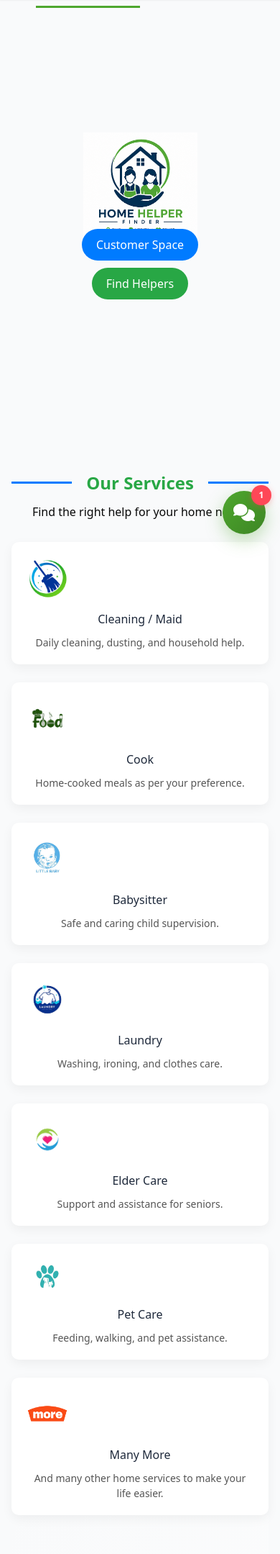
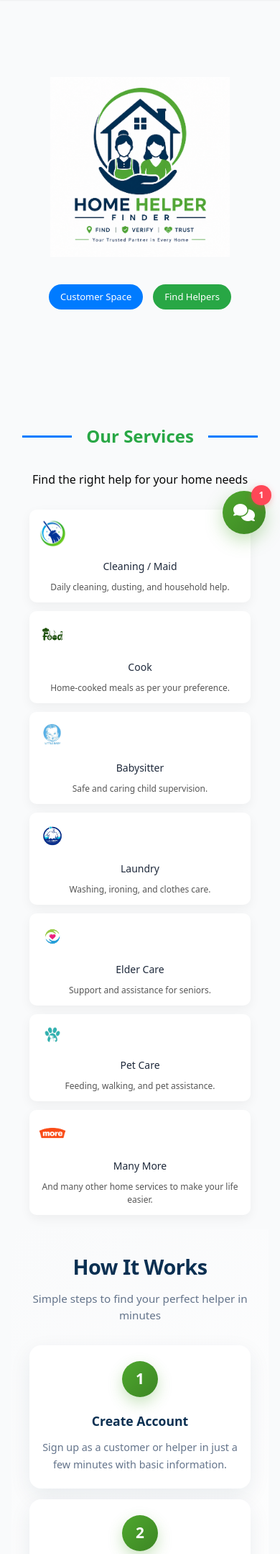
Before and after one commit to SPRandhawa/home-helper-finder, a Django app: page / in a window 390 px wide. Shown: the part 82-2241 px from the top of the page at 72% size. Run offline with Django 5.2, Linux system fonts and the light colour scheme; some libraries are stand-ins or nearby versions.

Commit message:
Add comprehensive responsive design for all devices (mobile, tablet, desktop)

```diff
--- a/templates/base.html
+++ b/templates/base.html
@@ -3,7 +3,10 @@
 <html lang="en">
 <head>
     <meta charset="UTF-8">
-    <meta name="viewport" content="width=device-width, initial-scale=1.0">
+    <meta name="viewport" content="width=device-width, initial-scale=1.0, viewport-fit=cover, maximum-scale=5.0, user-scalable=yes">
+    <meta name="apple-mobile-web-app-capable" content="yes">
+    <meta name="apple-mobile-web-app-status-bar-style" content="black-translucent">
+    <meta name="theme-color" content="#0B3052">
     <title>{% block title %}Home Helper Finder{% endblock %}</title>
 
     <!-- Tailwind CSS CDN -->
@@ -31,6 +34,83 @@
 
     <!-- Font Awesome for Icons -->
     <link rel="stylesheet" href="https://cdnjs.cloudflare.com/ajax/libs/font-awesome/6.4.0/css/all.min.css">
+
+    <style>
+        * {
+            box-sizing: border-box;
+        }
+
+        html {
+            -webkit-text-size-adjust: 100%;
+            -ms-text-size-adjust: 100%;
+        }
+
+        body {
+            overflow-x: hidden;
+            -webkit-font-smoothing: antialiased;
+            -moz-osx-font-smoothing: grayscale;
+        }
+
+        @media (max-width: 640px) {
+            body {
+                font-size: 15px;
+            }
+
+            main {
+                padding-top: 16px;
+                padding-bottom: 16px;
+            }
+
+            header {
+                position: sticky;
+                top: 0;
+                z-index: 50;
+            }
+
+            footer {
+                width: 100%;
+                overflow-x: hidden;
+            }
+        }
+
+        @media (min-width: 641px) and (max-width: 1024px) {
+            body {
+                font-size: 16px;
+            }
+        }
+
+        @media (min-width: 1025px) {
+            body {
+                font-size: 16px;
+            }
+        }
+
+        /* Touch-friendly targets */
+        @media (hover: none) and (pointer: coarse) {
+            a, button {
+                min-height: 44px;
+                min-width: 44px;
+                padding: 10px;
+            }
+        }
+
+        /* High contrast mode support */
+        @media (prefers-contrast: more) {
+            :root {
+                --text-color: #000;
+                --bg-color: #fff;
+            }
+        }
+
+        /* Reduced motion support */
+        @media (prefers-reduced-motion: reduce) {
+            * {
+                animation-duration: 0.01ms !important;
+                animation-iteration-count: 1 !important;
+                transition-duration: 0.01ms !important;
+            }
+        }
+    </style>
 
     {% block extra_head %}{% endblock %}
 </head>
--- a/templates/pages/home.html
+++ b/templates/pages/home.html
@@ -4,36 +4,42 @@
 {% block content %}
 <style>
 .hero {
-    min-height: 70vh; /* instead of 100vh */
+    min-height: 70vh;
     display: flex;
     flex-direction: column;
     justify-content: center;
     align-items: center;
     text-align: center;
-    padding: 40px 20px;
+    padding: 20px;
 }
 
 .logo {
-    width: 50%;
+    width: 100%;
+    max-width: 300px;
     height: auto;
     display: block;
     margin-bottom: 20px;
-    margin-top: -50px;
+    margin-top: -30px;
 }
 
 .buttons {
-    margin-top: -50px;
+    margin-top: 10px;
+    display: flex;
+    flex-wrap: wrap;
+    justify-content: center;
+    gap: 10px;
 }
 
 .btn {
     display: inline-block;
     padding: 10px 20px;
     margin: 5px;
-    font-size: 16px;
+    font-size: clamp(14px, 2vw, 16px);
     text-decoration: none;
     color: white;
     border-radius: 50px;
     transition: all 0.3s ease;
+    white-space: nowrap;
 }
 
 .customer {
@@ -50,7 +56,7 @@
 
 /* SERVICES SECTION */
 .services {
-    padding: -10px 20px; /* reduced gap */
+    padding: 30px 20px;
     text-align: center;
     background: #f9fafb;
 }
@@ -58,39 +64,45 @@
 .subtitle {
     color: #080808;
     margin-bottom: 30px;
-    margin-top: -20px;
+    margin-top: 0;
+    font-size: clamp(16px, 3vw, 18px);
 }
 
 /* GRID */
 .service-grid {
     display: grid;
-    grid-template-columns: repeat(auto-fit, minmax(220px, 1fr));
-    gap: 25px;
-    max-width: 1000px;
+    grid-template-columns: repeat(auto-fit, minmax(200px, 1fr));
+    gap: 15px;
+    max-width: 100%;
+    width: 100%;
     margin: auto;
+    padding: 0 10px;
 }
 
 /* CARD */
 .service-card {
     background: white;
-    padding: 20px;
+    padding: 15px;
     border-radius: 10px;
     transition: 0.3s;
     box-shadow: 0 5px 15px rgba(0,0,0,0.05);
 }
 
 .service-card img {
-    width: 60px;
+    width: 50px;
+    max-width: 100%;
+    height: auto;
     margin-bottom: 15px;
 }
 
 .service-card h3 {
     margin-bottom: 10px;
+    font-size: clamp(14px, 2.5vw, 16px);
 }
 
 .service-card p {
     color: #555;
-    font-size: 14px;
+    font-size: clamp(12px, 2vw, 14px);
 }
 
 .service-card:hover {
@@ -122,13 +134,13 @@
 }
 /* HOW IT WORKS */
 .how-it-works {
-    padding: 80px 20px;
+    padding: 40px 20px;
     text-align: center;
     background: linear-gradient(135deg, #f9fafb 0%, #ffffff 100%);
 }
 
 .how-it-works h2 {
-    font-size: 2.5rem;
+    font-size: clamp(1.8rem, 5vw, 2.5rem);
     margin-bottom: 12px;
     color: #0B3052;
     font-weight: 900;
@@ -136,27 +148,29 @@
 }
 
 .how-it-works .subtitle {
-    font-size: 1.1rem;
+    font-size: clamp(0.95rem, 3vw, 1.1rem);
     color: #64748b;
-    margin-bottom: 50px;
+    margin-bottom: 30px;
 }
 
 .steps {
     display: flex;
     justify-content: center;
-    gap: 40px;
+    gap: 20px;
     flex-wrap: wrap;
-    margin-top: 50px;
-    max-width: 1200px;
+    margin-top: 30px;
+    max-width: 100%;
     margin-left: auto;
     margin-right: auto;
+    padding: 0 10px;
 }
 
 .step {
     background: white;
-    padding: 40px 30px;
+    padding: 25px 20px;
     border-radius: 16px;
-    width: 280px;
+    width: 100%;
+    max-width: 280px;
     box-shadow: 0 10px 30px rgba(11, 48, 82, 0.08);
     transition: all 0.3s ease;
     position: relative;
@@ -170,8 +184,8 @@
 }
 
 .step-number {
-    width: 60px;
-    height: 60px;
+    width: 50px;
+    height: 50px;
     background: linear-gradient(135deg, #4EA72E 0%, #3d8624 100%);
     color: white;
     border-radius: 50%;
@@ -181,12 +195,12 @@
     margin: auto;
     margin-bottom: 20px;
     font-weight: bold;
-    font-size: 1.5rem;
+    font-size: 1.3rem;
     box-shadow: 0 8px 20px rgba(78, 167, 46, 0.3);
 }
 
 .step h3 {
-    font-size: 1.3rem;
+    font-size: clamp(1.1rem, 3vw, 1.3rem);
     color: #0B3052;
     margin-bottom: 12px;
     font-weight: 700;
@@ -194,7 +208,7 @@
 
 .step p {
     color: #64748b;
-    font-size: 0.95rem;
+    font-size: clamp(0.9rem, 2vw, 0.95rem);
     line-height: 1.6;
 }
 
@@ -631,6 +645,10 @@
 
 /* Mobile Responsive */
 @media (max-width: 480px) {
+    body {
+        font-size: 14px;
+    }
+
     .chatbot-window {
         width: calc(100vw - 20px);
         height: 500px;
@@ -639,13 +657,211 @@
         bottom: 80px;
     }
 
+    .chatbot-container {
+        bottom: 20px;
+        right: 20px;
+    }
+
     .message-bubble {
         max-width: 85%;
     }
 
-    .chatbot-container {
-        bottom: 20px;
-        right: 20px;
+    .hero {
+        padding: 20px 15px;
+        min-height: 60vh;
+    }
+
+    .logo {
+        max-width: 250px;
+    }
+
+    .buttons {
+        gap: 8px;
+        margin-top: 15px;
+    }
+
+    .btn {
+        padding: 8px 16px;
+        font-size: 13px;
+        margin: 3px;
+    }
+
+    .services {
+        padding: 20px 15px;
+    }
+
+    .service-grid {
+        gap: 12px;
+        grid-template-columns: repeat(auto-fit, minmax(150px, 1fr));
+    }
+
+    .service-card {
+        padding: 12px;
+    }
+
+    .service-card img {
+        width: 40px;
+    }
+
+    .how-it-works {
+        padding: 30px 15px;
+    }
+
+    .steps {
+        gap: 15px;
+    }
+
+    .step {
+        padding: 20px 15px;
+        max-width: 100%;
+        width: 100%;
+    }
+
+    .trust {
+        padding: 30px 15px;
+    }
+
+    .trust-grid {
+        gap: 15px;
+    }
+
+    .trust-card {
+        padding: 20px 15px;
+        max-width: 100%;
+        width: 100%;
+    }
+
+    .cta {
+        padding: 40px 15px;
+    }
+
+    .cta h2 {
+        font-size: clamp(1.5rem, 4vw, 2rem);
+    }
+
+    .cta p {
+        font-size: clamp(0.9rem, 2vw, 1rem);
+    }
+
+    .steps::after {
+        display: none;
+    }
+}
+
+/* Tablet Responsive */
+@media (min-width: 481px) and (max-width: 768px) {
+    .hero {
+        padding: 25px;
+    }
+
+    .logo {
+        max-width: 280px;
+    }
+
+    .buttons {
+        gap: 12px;
+    }
+
+    .service-grid {
+        gap: 18px;
+        grid-template-columns: repeat(2, 1fr);
+    }
+
+    .service-card {
+        padding: 18px;
+    }
+
+    .steps {
+        gap: 25px;
+    }
+
+    .step {
+        max-width: 280px;
+        width: 100%;
+    }
+
+    .trust-grid {
+        gap: 20px;
+    }
+
+    .trust-card {
+        max-width: 280px;
+        width: 100%;
+    }
+
+    .cta h2 {
+        font-size: clamp(1.8rem, 4vw, 2.2rem);
+    }
+}
+
+/* Small Desktop */
+@media (min-width: 769px) and (max-width: 1024px) {
+    .service-grid {
+        grid-template-columns: repeat(3, 1fr);
+    }
+
+    .steps {
+        gap: 30px;
+    }
+
+    .trust-grid {
+        gap: 25px;
+    }
+}
+
+/* Large Desktop */
+@media (min-width: 1025px) {
+    .service-grid {
+        grid-template-columns: repeat(auto-fit, minmax(240px, 1fr));
+    }
+
+    .hero {
+        min-height: 70vh;
+    }
+}
+
+/* Ultra-wide screens */
+@media (min-width: 1440px) {
+    .service-grid {
+        max-width: 1400px;
+        margin: auto;
+    }
+
+    .steps {
+        max-width: 1400px;
+        margin: 30px auto;
+    }
+
+    .trust-grid {
+        max-width: 1400px;
+        margin: 30px auto;
+    }
+}
+
+/* Landscape mode for mobile */
+@media (max-height: 500px) and (orientation: landscape) {
+    .hero {
+        min-height: 100vh;
+        padding: 20px;
+    }
+
+    .logo {
+        max-width: 150px;
+    }
+
+    .how-it-works {
+        padding: 20px;
+    }
+
+    .steps {
+        margin-top: 15px;
+    }
+}
+
+/* High DPI screens */
+@media (min-resolution: 2dppx) {
+    img {
+        image-rendering: crisp-edges;
     }
 }
 </style>
```
